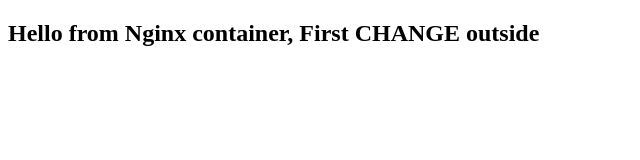
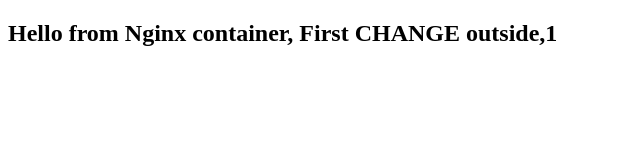
Before and after one commit to cjcs19/devsecopnginx, a plain HTML site: page index.html in a window 1280 px wide. Shown: the full height of the page, 0-640 px from the left. Drawn offline with Linux system fonts and the light colour scheme.

Commit message:
Update index.html

```diff
--- a/index.html
+++ b/index.html
@@ -5,6 +5,6 @@
   <title>Docker Nginx</title>
 </head>
 <body>
-  <h2>Hello from Nginx container, First CHANGE outside</h2>
+  <h2>Hello from Nginx container, First CHANGE outside,1</h2>
 </body>
 </html>
```
